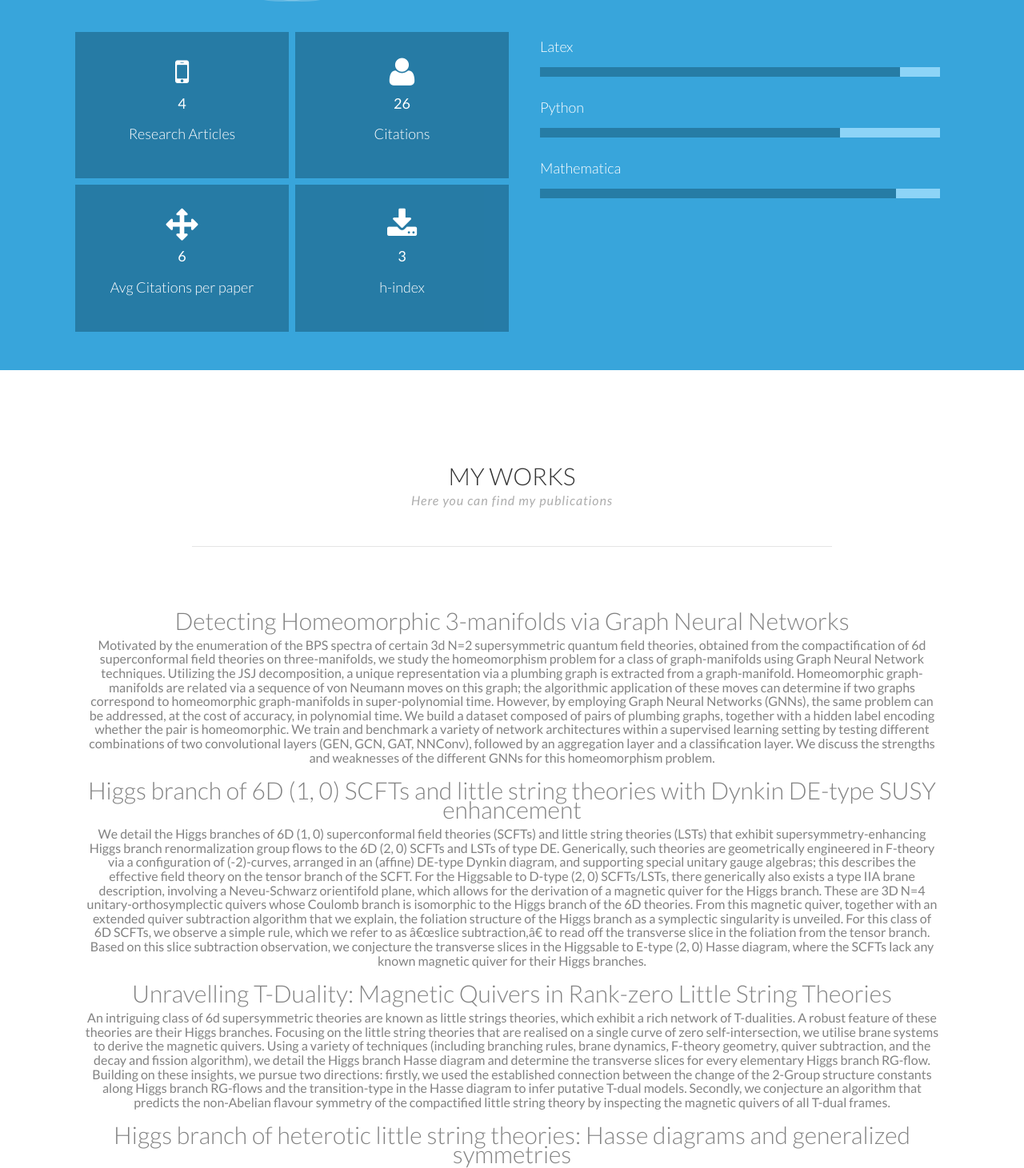
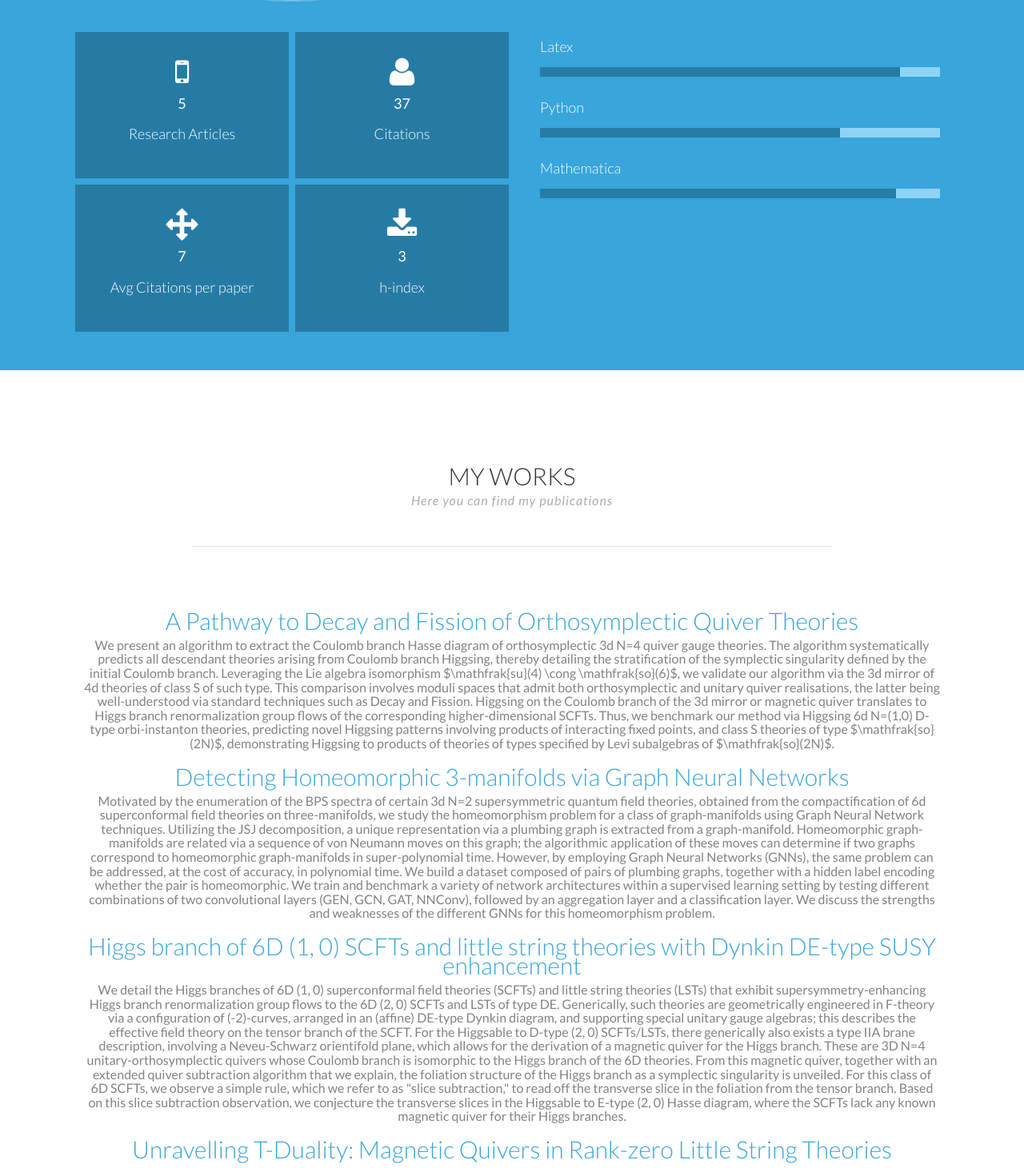
Before and after one commit to Lollo0900/Lollo0900.github.io, a plain HTML site: page index.html in a window 1280 px wide. Shown: the part 1920-3381 px from the top of the page at 80% size. Drawn offline with nearby package versions, Linux system fonts and the light colour scheme.

Commit message:
Update Paper

```diff
--- a/index.html
+++ b/index.html
@@ -205,7 +205,7 @@
                           <div class="col-xs-6 facts"><!-- counter #1 -->
                             <div class="count-box">
                                 <i class="fa fa-mobile"></i>
-                                <h4 class="count">4</h4>
+                                <h4 class="count">5</h4>
                                 <p class="small">Research Articles</p>
                             </div>
                           </div><!-- end counter #1 -->
@@ -213,7 +213,7 @@
                           <div class="col-xs-6 facts"><!-- counter #2 -->
                             <div class="count-box">
                               <i class="fa fa-user"></i>
-                              <h4 class="count">26</h4>
+                              <h4 class="count">37</h4>
                               <p class="small">Citations</p>
                             </div>
                           </div>
@@ -224,7 +224,7 @@
                           <div class="col-xs-6 facts"> <!-- counter #3 -->
                             <div class="count-box">
                               <i class="fa fa-arrows"></i>
-                              <h4 class="count">6.5</h4>
+                              <h4 class="count">7.4</h4>
                               <p class="small">Avg Citations per paper</p>
                             </div>
                           </div>
@@ -294,23 +294,31 @@
             </div>
 
             <div class="text-center">
-                <article>
-		<a href="https://arxiv.org/abs/2409.02126"><h2> Detecting Homeomorphic 3-manifolds via Graph Neural Networks </h2></a>
+
+<article>
+		<a href="https://arxiv.org/abs/2412.15202"><span class="highlight"><h2>A Pathway to Decay and Fission of Orthosymplectic Quiver Theories </h2></span></a>
+
+
+		<h5>We present an algorithm to extract the Coulomb branch Hasse diagram of orthosymplectic 3d N=4 quiver gauge theories. The algorithm systematically predicts all descendant theories arising from Coulomb branch Higgsing, thereby detailing the stratification of the symplectic singularity defined by the initial Coulomb branch. Leveraging the Lie algebra isomorphism $\mathfrak{su}(4) \cong \mathfrak{so}(6)$, we validate our algorithm via the 3d mirror of 4d theories of class S of such type. This comparison involves moduli spaces that admit both orthosymplectic and unitary quiver realisations, the latter being well-understood via standard techniques such as Decay and Fission. Higgsing on the Coulomb branch of the 3d mirror or magnetic quiver translates to Higgs branch renormalization group flows of the corresponding higher-dimensional SCFTs. Thus, we benchmark our method via Higgsing 6d N=(1,0) D-type orbi-instanton theories, predicting novel Higgsing patterns involving products of interacting fixed points, and class S theories of type $\mathfrak{so}(2N)$, demonstrating Higgsing to products of theories of types specified by Levi subalgebras of $\mathfrak{so}(2N)$. </h5>
+</article>
+
+ <article>
+		<a href="https://arxiv.org/abs/2409.02126"><span class="highlight"><h2> Detecting Homeomorphic 3-manifolds via Graph Neural Networks </h2></span></a>
 
 
 		<h5>Motivated by the enumeration of the BPS spectra of certain 3d N=2 supersymmetric quantum field theories, obtained from the compactification of 6d superconformal field theories on three-manifolds, we study the homeomorphism problem for a class of graph-manifolds using Graph Neural Network techniques. Utilizing the JSJ decomposition, a unique representation via a plumbing graph is extracted from a graph-manifold. Homeomorphic graph-manifolds are related via a sequence of von Neumann moves on this graph; the algorithmic application of these moves can determine if two graphs correspond to homeomorphic graph-manifolds in super-polynomial time. However, by employing Graph Neural Networks (GNNs), the same problem can be addressed, at the cost of accuracy, in polynomial time. We build a dataset composed of pairs of plumbing graphs, together with a hidden label encoding whether the pair is homeomorphic. We train and benchmark a variety of network architectures within a supervised learning setting by testing different combinations of two convolutional layers (GEN, GCN, GAT, NNConv), followed by an aggregation layer and a classification layer. We discuss the strengths and weaknesses of the different GNNs for this homeomorphism problem. </h5>
 </article>
 
                 <article>
-		<a href="https://arxiv.org/abs/2406.02670"><h2> Higgs branch of 6D (1, 0) SCFTs and little string theories with Dynkin DE-type SUSY enhancement </h2></a>
+		<a href="https://arxiv.org/abs/2406.02670"><span class="highlight"><h2> Higgs branch of 6D (1, 0) SCFTs and little string theories with Dynkin DE-type SUSY enhancement </h2></span></a>
 
 
-		<h5>We detail the Higgs branches of 6D (1, 0) superconformal field theories (SCFTs) and little string theories (LSTs) that exhibit supersymmetry-enhancing Higgs branch renormalization group flows to the 6D (2, 0) SCFTs and LSTs of type DE. Generically, such theories are geometrically engineered in F-theory via a configuration of (-2)-curves, arranged in an (affine) DE-type Dynkin diagram, and supporting special unitary gauge algebras; this describes the effective field theory on the tensor branch of the SCFT. For the Higgsable to D-type (2, 0) SCFTs/LSTs, there generically also exists a type IIA brane description, involving a Neveu-Schwarz orientifold plane, which allows for the derivation of a magnetic quiver for the Higgs branch. These are 3D N=4 unitary-orthosymplectic quivers whose Coulomb branch is isomorphic to the Higgs branch of the 6D theories. From this magnetic quiver, together with an extended quiver subtraction algorithm that we explain, the foliation structure of the Higgs branch as a symplectic singularity is unveiled. For this class of 6D SCFTs, we observe a simple rule, which we refer to as “slice subtraction,” to read off the transverse slice in the foliation from the tensor branch. Based on this slice subtraction observation, we conjecture the transverse slices in the Higgsable to E-type (2, 0) Hasse diagram, where the SCFTs lack any known magnetic quiver for their Higgs branches.
+		<h5>We detail the Higgs branches of 6D (1, 0) superconformal field theories (SCFTs) and little string theories (LSTs) that exhibit supersymmetry-enhancing Higgs branch renormalization group flows to the 6D (2, 0) SCFTs and LSTs of type DE. Generically, such theories are geometrically engineered in F-theory via a configuration of (-2)-curves, arranged in an (affine) DE-type Dynkin diagram, and supporting special unitary gauge algebras; this describes the effective field theory on the tensor branch of the SCFT. For the Higgsable to D-type (2, 0) SCFTs/LSTs, there generically also exists a type IIA brane description, involving a Neveu-Schwarz orientifold plane, which allows for the derivation of a magnetic quiver for the Higgs branch. These are 3D N=4 unitary-orthosymplectic quivers whose Coulomb branch is isomorphic to the Higgs branch of the 6D theories. From this magnetic quiver, together with an extended quiver subtraction algorithm that we explain, the foliation structure of the Higgs branch as a symplectic singularity is unveiled. For this class of 6D SCFTs, we observe a simple rule, which we refer to as "slice subtraction," to read off the transverse slice in the foliation from the tensor branch. Based on this slice subtraction observation, we conjecture the transverse slices in the Higgsable to E-type (2, 0) Hasse diagram, where the SCFTs lack any known magnetic quiver for their Higgs branches.
  </h5>
 </article>
 
       <article>
-		<a href="https://arxiv.org/abs/2312.12510"><h2> Unravelling T-Duality: Magnetic Quivers in Rank-zero Little String Theories </h2></a>
+		<a href="https://arxiv.org/abs/2312.12510"><span class="highlight"><h2> Unravelling T-Duality: Magnetic Quivers in Rank-zero Little String Theories </h2></span></a>
 
 
 		<h5>An intriguing class of 6d supersymmetric theories are known as little strings theories, which exhibit a rich network of T-dualities. A robust feature of these theories are their Higgs branches. Focusing on the little string theories that are realised on a single curve of zero self-intersection, we utilise brane systems to derive the magnetic quivers. Using a variety of techniques (including branching rules, brane dynamics, F-theory geometry, quiver subtraction, and the decay and fission algorithm), we detail the Higgs branch Hasse diagram and determine the transverse slices for every elementary Higgs branch RG-flow. Building on these insights, we pursue two directions: firstly, we used the established connection between the change of the 2-Group structure constants along Higgs branch RG-flows and the transition-type in the Hasse diagram to infer putative T-dual models. Secondly, we conjecture an algorithm that predicts the non-Abelian flavour symmetry of the compactified little string theory by inspecting the magnetic quivers of all T-dual frames.
@@ -318,7 +326,7 @@
 </article>
 
       <article>
-		<a href="https://arxiv.org/abs/2312.05306"><h2> Higgs branch of heterotic little string theories: Hasse diagrams and generalized symmetries </h2></a>
+		<a href="https://arxiv.org/abs/2312.05306"><span class="highlight"><h2> Higgs branch of heterotic little string theories: Hasse diagrams and generalized symmetries </h2></span></a>
 
 
 		<h5>We study the Higgs branches of the 6d $(1,0)$ little string theories that live on the worldvolume of NS5-branes probing an ADE-singularity in the heterotic $E_8 \times E_8$ and $\mathrm{Spin}(32)/\mathbb{Z}_2$ string theories. On the $E_8 \times E_8$ side, such LSTs are obtained via fusion of orbi-instanton SCFTs. For the $\mathbb{C}^2/\mathbb{Z}_K$ orbifolds, we determine a magnetic quiver for the Higgs branch from the alternative Type IIA brane system engineering the LST; we show that the magnetic quiver obtained in this way is the same as the Coulomb gauging of the 3d mirrors associated with the orbi-instanton building blocks. Using quiver subtraction, we determine the Hasse diagram of Higgs branch RG flows between the LSTs, and we analyze how the structure constants of the generalized global symmetries vary along the edges of the Hasse diagram. From the Hasse diagram of the Higgs branch, we are immediately able to identify LSTs with the same T-duality-invariant properties, and thus propose candidate T-dual pairs. We perform a similar analysis of the Higgs branch Hasse diagram and putative T-dual families for particular $E_6$-orbifold LSTs by taking advantage of a duality between a rank zero orbi-instanton theory and a rank one conformal matter theory.
```
